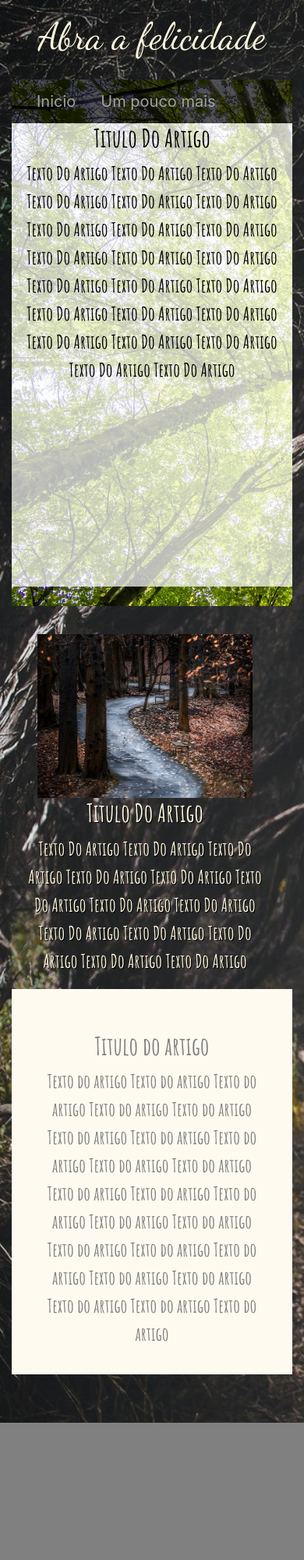
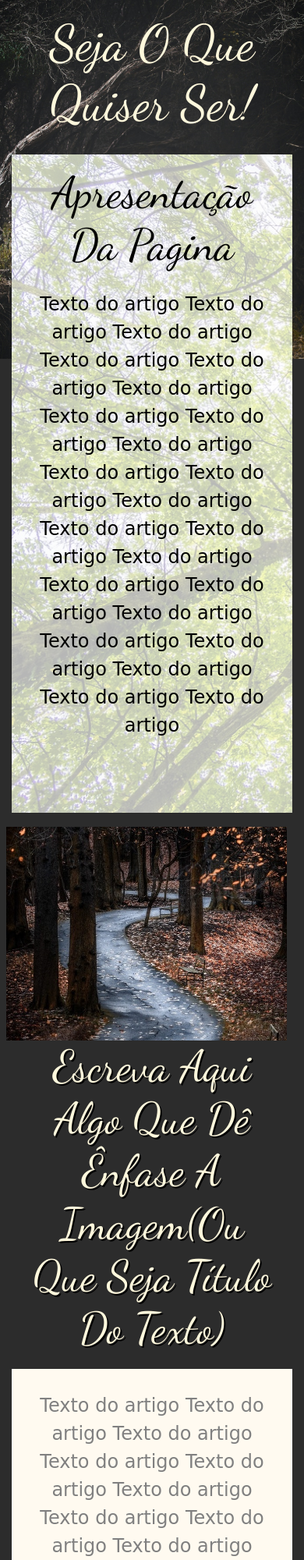
Before and after one commit to danilobserafim/prototipagem, a plain HTML site: page modelo 1/Index.html in a window 390 px wide. Shown: the top 2000 px of the page at 78% size. Before the commit the page ends 1824 px from the top, so only its background shows below. Drawn offline with nearby package versions, Linux system fonts and the light colour scheme.

Commit message:
Atualização de tipografia
utilizando apenas duas familias de fontes a página se tornou mais confortavel de ser lida

```diff
--- a/modelo 1/Index.html
+++ b/modelo 1/Index.html
@@ -8,77 +8,66 @@
             margin: 0;
             padding: 0;
             background-image: url('bg-body.jpg');
-            background-size: 100rem;
+            background-size: 100vw;
+            background-repeat: no-repeat;
+            background-color: rgb(44, 44, 44);
             min-height: 100%;
-
             color: cornsilk;
-            background-color: gray;
             text-align: center;
         }
-        nav{
-            background-color: rgba(0, 0, 0, 0.658);
-            width: 100%;
-
-        }
-        main nav a{
-            color: rgb(161, 161, 161);
-
-        }
-        main nav a:hover{
-            color: rgb(177, 87, 87);
-            background:linear-gradient(to top, rgba(35, 70, 35, 0.883), rgba(255, 255, 255, 0.13)) ;
-        }
-        main #inicio{
-            height:80vh;
+        #inicio{
+            height:100vh;
             background-image: url('bg_inicio.jpg');
             background-repeat: no-repeat;
             background-size: cover;
+
+
         }
-        main div#final{
+        #assunto{
+            font-family: 'Amatic SC', cursive;
+            font-size: 1.5em;
+            margin: 5% 0;
+            text-shadow: 2px 2px  black;
+            padding: 0;
+
+        }
+        #final{
             background-color: floralwhite;
             color: grey;
             font-size: 1.5em;
             font-family: 'Amatic SC', cursive;
-            padding: 15% 10% 5%  10%;
+            padding: 8% 10% 5%  10%;
+            margin-top: -5%;
         }
-        article.col-md-8{
+        article.col-md-10{
             background-color: rgba(255, 255, 255, 0.712);
-            height: 88%;
+            height: 100%;
             color: rgb(0, 0, 0);
             font-family: 'Amatic SC', cursive;
-            text-transform: uppercase;
-            text-transform: capitalize;
-            font-size: 1.5em;
-
-        }
-        #assunto{
-            font-family: 'Amatic SC', cursive;
-            text-transform: uppercase;
-            text-transform: capitalize;
-            font-size: 1.5em;
-            padding: 5% 10% 0 5%;
-            margin: 5% 0;
-            text-shadow: 1px 1px black;
-        }
-
-        header{
-            text-align: center;
-
+            padding: 0 5%;
+            font-size: 1.5rem;
         }
         h1{
+            text-transform: capitalize;
             padding: 5%;
-            font-size: 3em;
+            font-size: 4em;
             font-family: 'Dancing Script', cursive;
         }
-
+        h2{
+            text-transform: capitalize;
+            padding: 5%;
+            font-size: 3.5rem;
+            font-family: 'Dancing Script', cursive;
+        }
         img{
             float: right;
-            margin-left: 0 auto;
+            margin:0 2%;
         }
-
         footer{
-            padding: 8%;
-
+            padding: 3%;
+            font-weight: bolder;
+            text-shadow: 1px 1px 2px black;
+            background-color: rgb(44, 44, 44);
         }
     </style>
     <meta charset="UTF-8">
@@ -86,7 +75,6 @@
     , initial-scale=1.0">
     <link href="https://fonts.googleapis.com/css2?family=Dancing+Script&family=Pacifico&family=Shadows+Into+Light&display=swap" rel="stylesheet">
 
-    <link href="https://fonts.googleapis.com/css2?family=Amatic+SC:wght@700&family=Dancing+Script&family=Kalam&family=Pacifico&family=Permanent+Marker&family=Shadows+Into+Light&display=swap" rel="stylesheet">
 
 
 
@@ -96,38 +84,38 @@
 </head>
 <body>
     <header class="container">
-        <h1>Abra a felicidade</h1>
+        <h1>Seja o que quiser ser!</h1>
     </header>
     <main class="container">
 
         <div id="inicio">
-            <nav class="navbar navbar-brand navbar-expand-lg">
-                <ul class="nav">
-                    <li class="nav nav-item"><a href="#" class="nav nav-link">Inicio</a></li>
-                    <li class="nav nav-item"><a href="#" class="nav nav-link">Um pouco mais</a></li>
-                </ul>
-            </nav>
-            <article class="col-md-8 offset-md-2">
-                <h2>Titulo do artigo</h2>
+            <article class="col-md-10 offset-md-1">
+                <h2>Apresentação da pagina</h2>
                 <p>Texto do artigo Texto do artigo Texto do artigo Texto do artigo Texto do artigo Texto do artigo Texto do artigo Texto do artigo Texto do artigo Texto do artigo Texto do artigo Texto do artigo Texto do artigo Texto do artigo Texto do artigo Texto do artigo Texto do artigo Texto do artigo Texto do artigo Texto do artigo Texto do artigo Texto do artigo Texto do artigo </p>
             </article>
         </div>
         <div>
 
             <article id="assunto">
-                <img src="img-artigo.jpg" alt="Fundo mágico"class="col-md-7" aria-placeholder="Fundo Mágico" >
-                <h2>Titulo do artigo</h2>
-                <p>Texto do artigo Texto do artigo Texto do artigo Texto do artigo Texto do artigo Texto do artigo Texto do artigo Texto do artigo Texto do artigo Texto do artigo Texto do artigo Texto do artigo Texto do artigo</p>
+
+                <img src="img-artigo.jpg" alt="Fundo mágico" aria-placeholder="Fundo Mágico" class="img-fluid  ">
+                <h2 >escreva aqui algo que dê ênfase a imagem(ou que seja título do texto)</h2>
             </article>
         </div>
         <div id="final">
             <article>
-                <h2>Titulo do artigo</h2>
                 <p>Texto do artigo Texto do artigo Texto do artigo Texto do artigo Texto do artigo Texto do artigo Texto do artigo Texto do artigo Texto do artigo Texto do artigo Texto do artigo Texto do artigo Texto do artigo Texto do artigo Texto do artigo Texto do artigo Texto do artigo Texto do artigo Texto do artigo Texto do artigo Texto do artigo Texto do artigo Texto do artigo</p>
             </article>
         </div>
     </main>
-    <footer class="container">
+    <footer class="container-fluid">
+        <h3>Entre em contato</h3>
+        <p class="col-sm-8 offset-md-2">E-mail: Danilob.serafim@gmail.com<br>
+        Telefone: N/A<br>
+        WhatsApp:(81) 98356-7279<br>
+        Endereço: Recife/PE</p>
+
+        Orgulhosamente desenvolvido Por Danilo Serafim.
     </footer>
 </body>
 </html>
```
Also changed, not shown: modelo 2/index.html (+9 -9 lines), modelo 2/bg-body.jpg.
